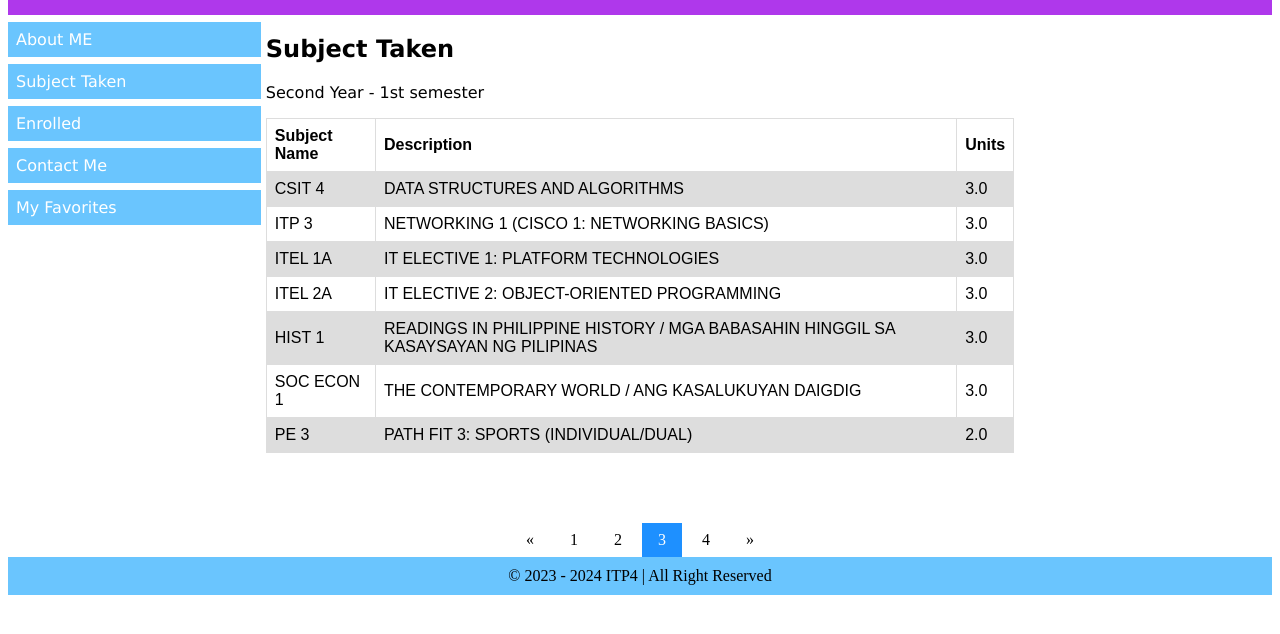
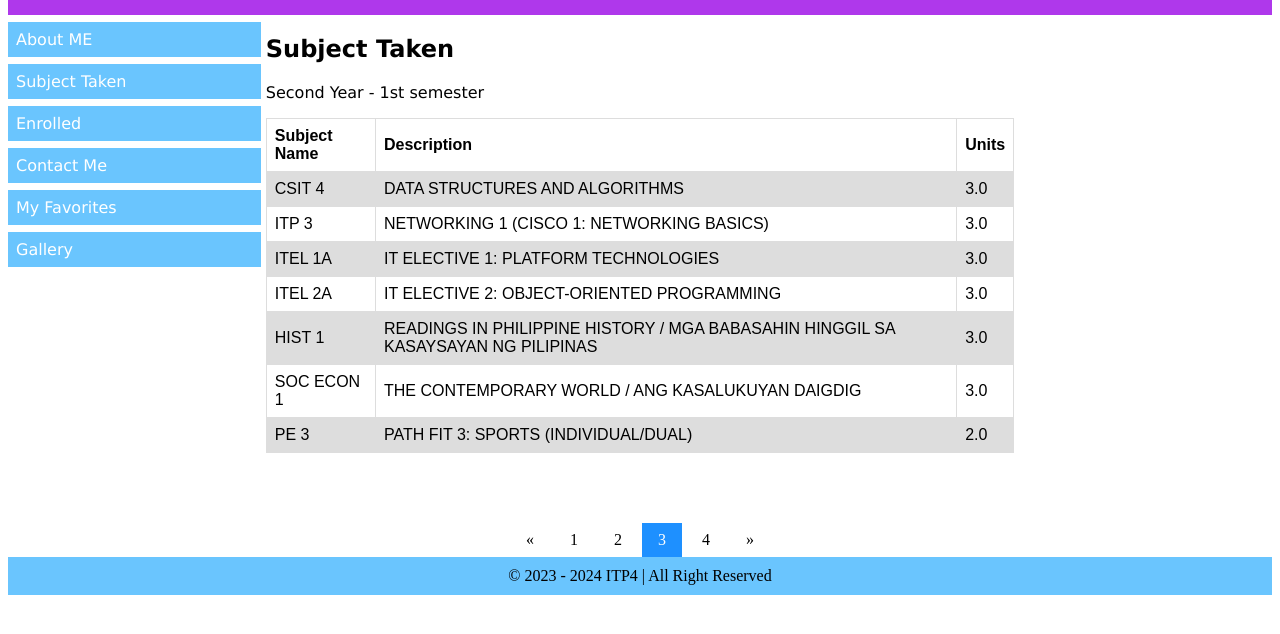
Before and after one commit to Yennyboo08/Prelim-exam, a plain HTML site: page sub3.html in a window 1280 px wide. Shown: the part 104-738 px from the top of the page. Drawn offline with Linux system fonts and the light colour scheme.

Commit message:
Update sub3.html

```diff
--- a/sub3.html
+++ b/sub3.html
@@ -112,6 +112,7 @@ tr:nth-child(even) {
     <a style="text-decoration:none" href="Enrolled.html">Enrolled</a>
     <a style="text-decoration:none" href="contactme.html">Contact Me</a>
     <a style="text-decoration:none" href="favorites.html">My Favorites</a>
+     <a style="text-decoration:none" href="Galleryfinal.html">Gallery</a>
   </div>
 
   <div style="font-family:Verdana;color:#000000;">
```
